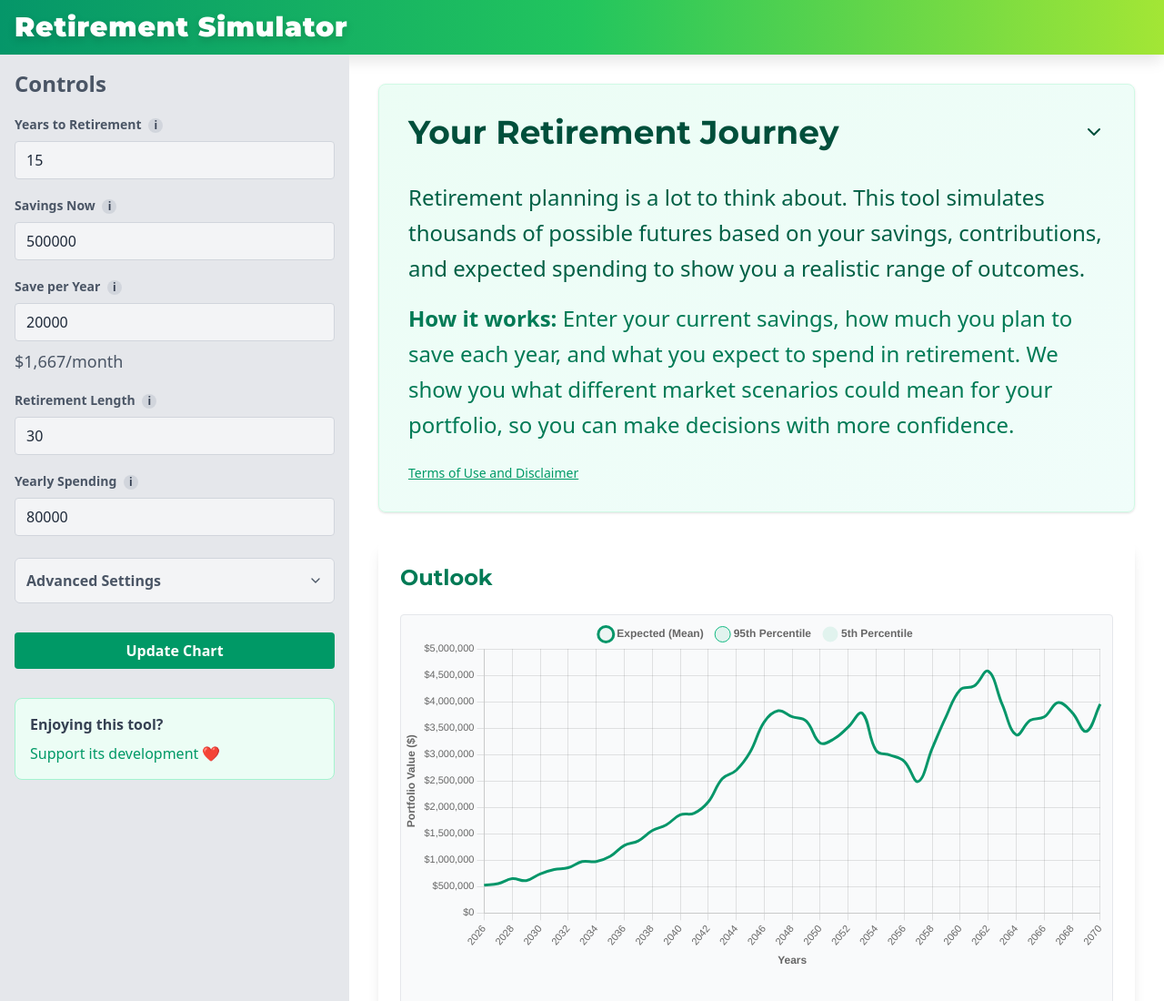
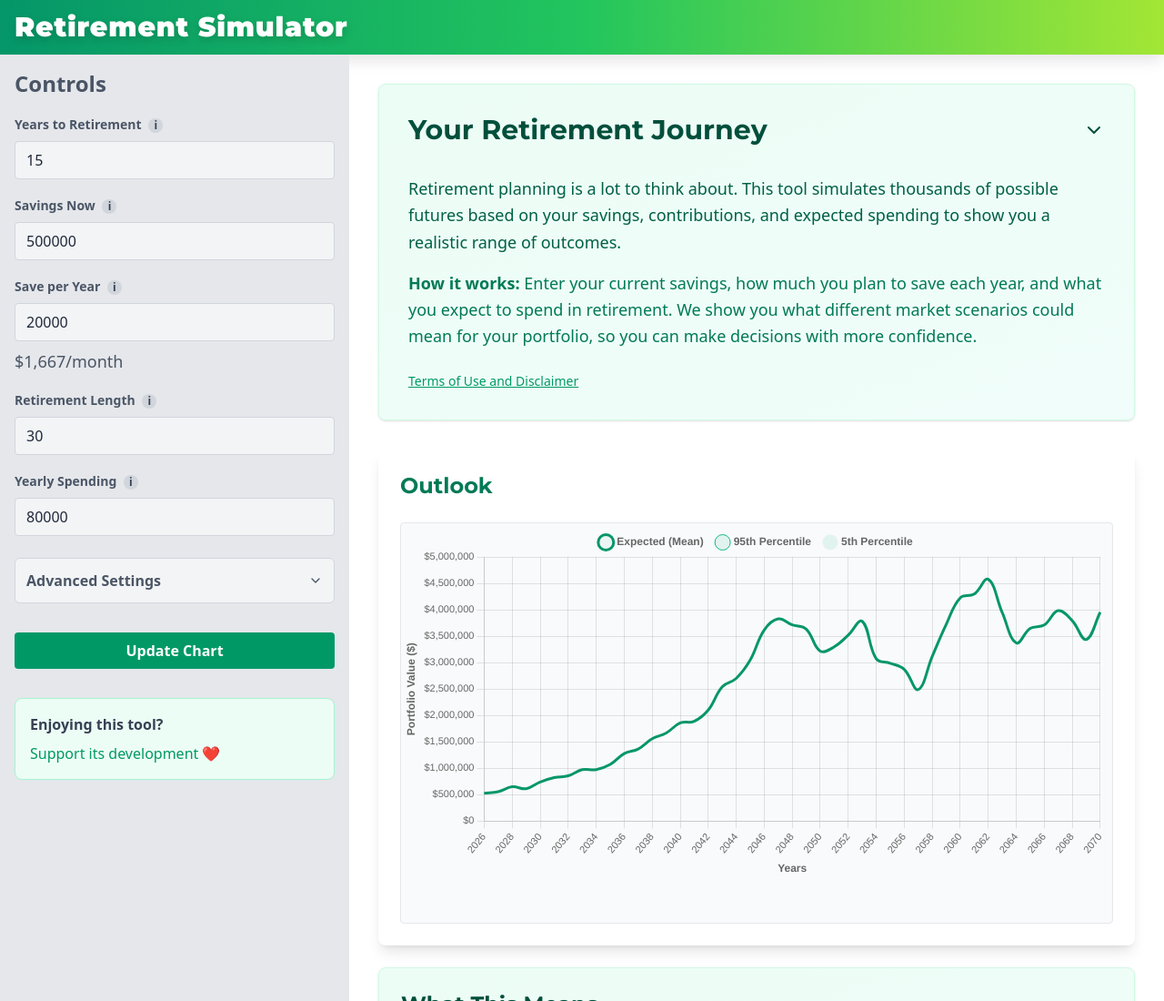
Before and after one commit to dimant/financialplanner, a website built with webpack: page index.html in a window 1280 px wide. Shown: the top 1100 px of the page at 91% size. Built offline with nearby package versions, Linux system fonts and the light colour scheme.

Commit message:
font sizes

```diff
--- a/index.html
+++ b/index.html
@@ -62,7 +62,7 @@
 
             <!-- Sidebar header with title and close button -->
             <div class="flex justify-between mb-4 mt-6 ml-4 lg:mt-0 lg:ml-0">
-                <span class="font-bold text-5xl lg:text-2xl">Controls</span>
+                <span class="font-bold text-2xl">Controls</span>
                 <!-- Close button: Closes sidebar by setting isOpen to false -->
                 <button class="p-2 rounded hover:bg-blue-800 lg:hidden" @click="isOpen = false">
                     <svg xmlns="http://www.w3.org/2000/svg" class="h-7 w-7 sm:h-12 sm:w-12" fill="none"
@@ -286,16 +286,16 @@
             <!-- Hero Section -->
             <div x-data="{ heroOpen: true }" class="bg-gradient-to-br from-emerald-50 to-teal-50 rounded-lg shadow mb-8 border border-emerald-100">
                 <button @click="heroOpen = !heroOpen" class="w-full flex items-center justify-between p-8 text-left hover:bg-emerald-100/30 transition">
-                    <h2 class="text-3xl lg:text-4xl font-bold text-emerald-900" style="font-family: 'Montserrat', sans-serif;">Your Retirement Journey</h2>
+                    <h2 class="text-3xl font-bold text-emerald-900" style="font-family: 'Montserrat', sans-serif;">Your Retirement Journey</h2>
                     <svg class="w-6 h-6 text-emerald-900 flex-shrink-0 ml-4 transition-transform duration-200" :class="{ 'rotate-180': !heroOpen }" viewBox="0 0 24 24" fill="none" stroke="currentColor" stroke-width="2" stroke-linecap="round" stroke-linejoin="round">
                         <polyline points="6 9 12 15 18 9"></polyline>
                     </svg>
                 </button>
                 <div x-show="heroOpen" x-transition class="px-8 pb-8 space-y-4">
-                    <p class="text-xl sm:text-2xl text-emerald-800 leading-relaxed">
+                    <p class="text-lg text-emerald-800 leading-relaxed">
                         Retirement planning is a lot to think about. This tool simulates thousands of possible futures based on your savings, contributions, and expected spending to show you a realistic range of outcomes.
                     </p>
-                    <p class="text-xl sm:text-2xl text-emerald-700 leading-relaxed">
+                    <p class="text-lg text-emerald-700 leading-relaxed">
                         <strong>How it works:</strong> Enter your current savings, how much you plan to save each year, and what you expect to spend in retirement. We show you what different market scenarios could mean for your portfolio, so you can make decisions with more confidence.
                     </p>
                     <p class="text-sm text-emerald-600 mt-6">
```
